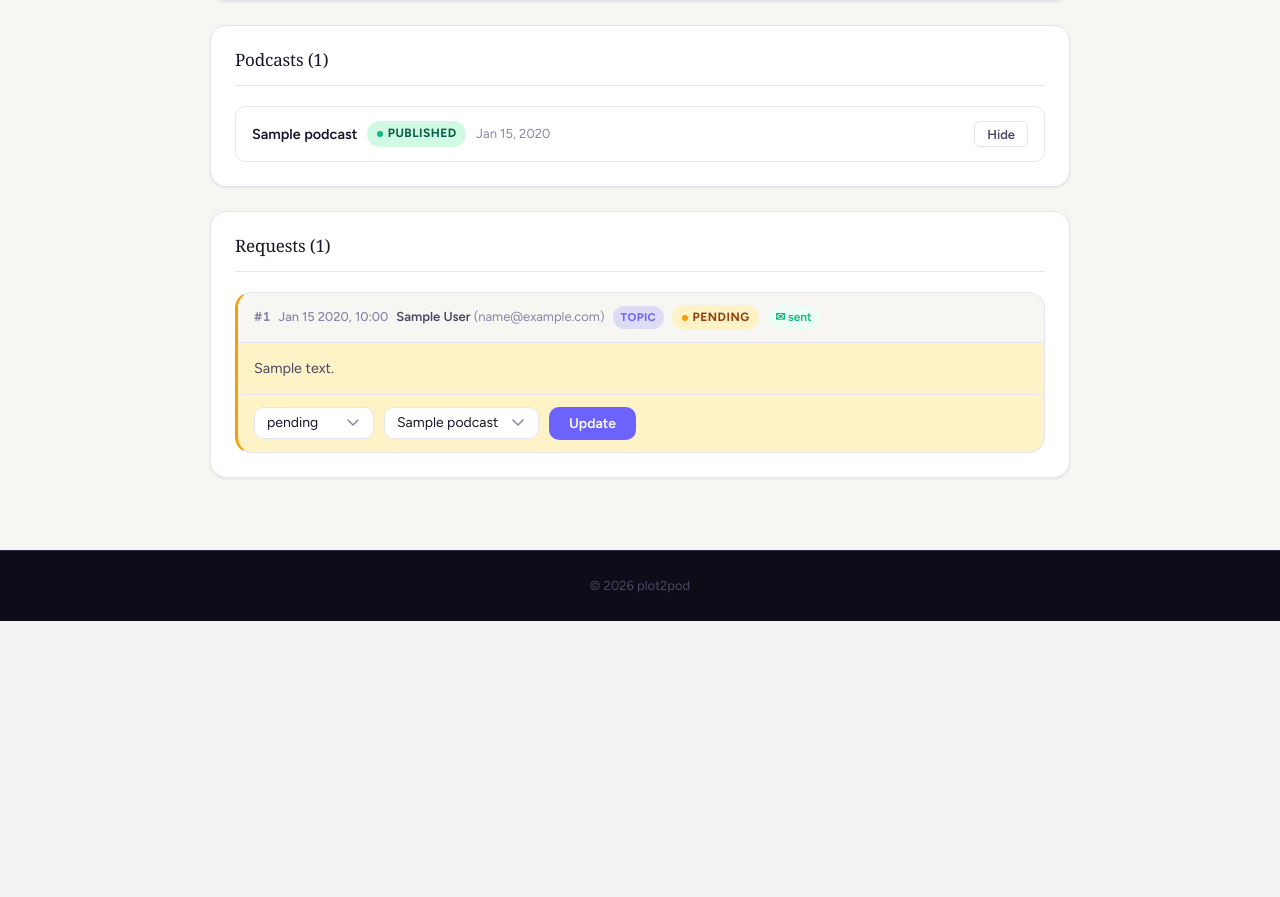
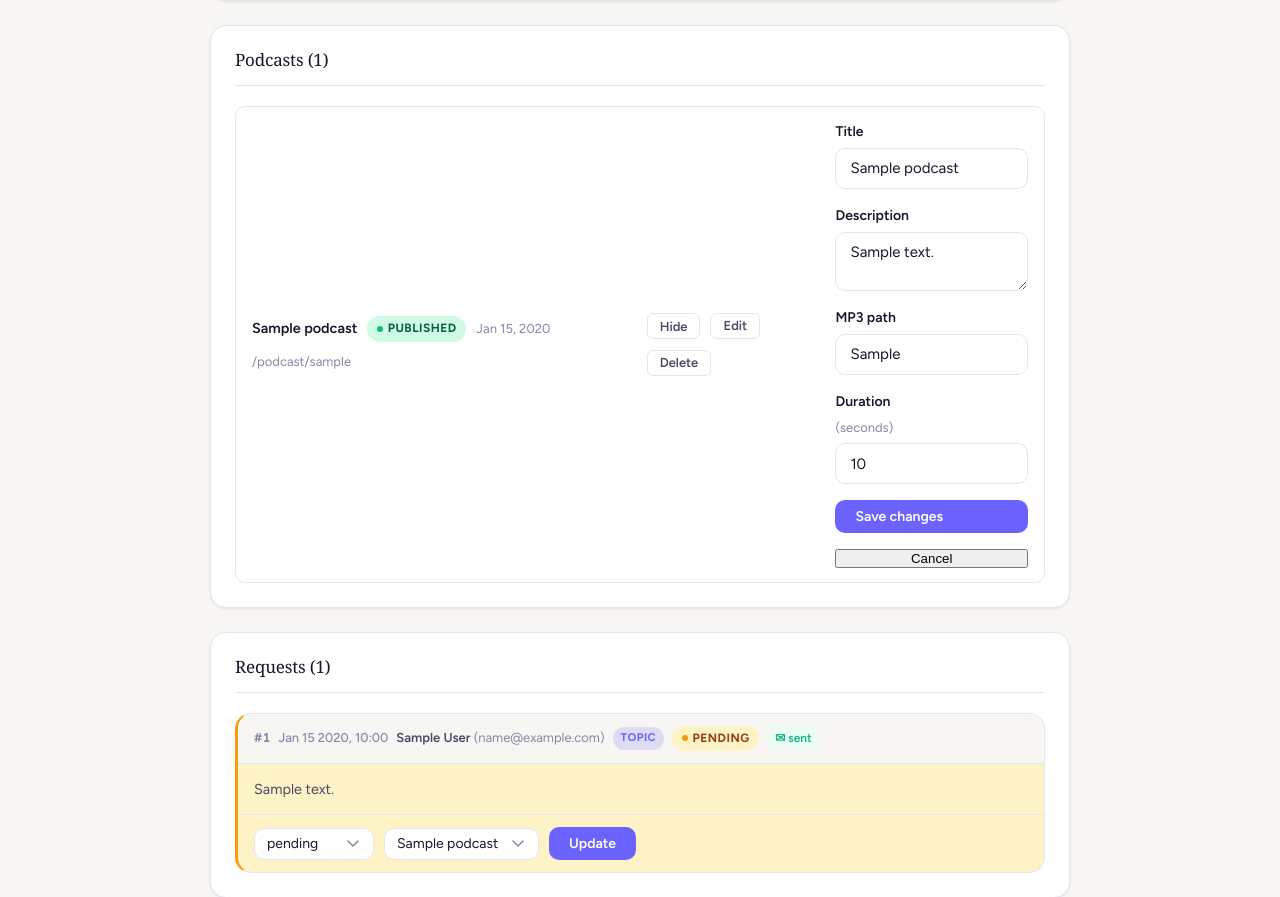
Before and after one commit to mik67/plot2pod, a PHP site: page /admin.php in a window 1280 px wide. Shown: the part 850-1747 px from the top of the page. Before the commit the page ends 1471 px from the top, so only its background shows below. Run offline with PHP 8.4, Linux system fonts and the light colour scheme; the visitor is signed in with stand-in values (Sample User, id 1); tables that the repository leaves empty hold one stand-in row (values such as "Sample post"); some web fonts are replaced.

Commit message:
feat: add inline edit form and delete button to podcast list
Co-Authored-By: Claude Sonnet 4.6 <noreply@anthropic.com>

```diff
--- a/admin.php
+++ b/admin.php
@@ -237,19 +237,59 @@ $done    = count(array_filter($requests, fn($r) => $r['status'] === 'done'));
             <div class="admin-podcasts">
                 <?php foreach ($podcasts as $p): ?>
                 <div class="admin-podcast-row <?= $p['published'] ? '' : 'unpublished' ?>">
-                    <div>
+                    <div class="admin-podcast-info">
                         <strong><?= htmlspecialchars($p['title']) ?></strong>
                         <span class="status-badge <?= $p['published'] ? 'status-done' : 'status-pending' ?>">
                             <?= $p['published'] ? 'published' : 'hidden' ?>
                         </span>
                         <small><?= date('M j, Y', strtotime($p['created_at'])) ?></small>
+                        <small class="text-muted">/podcast/<?= htmlspecialchars($p['slug']) ?></small>
                     </div>
-                    <form method="POST" action="/admin.php" style="display:inline">
+                    <div class="admin-podcast-actions">
+                        <!-- Toggle published -->
+                        <form method="POST" action="/admin.php" style="display:inline">
+                            <input type="hidden" name="csrf_token" value="<?= $csrf ?>">
+                            <input type="hidden" name="action"     value="toggle_published">
+                            <input type="hidden" name="podcast_id" value="<?= $p['id'] ?>">
+                            <button type="submit" class="btn-small">
+                                <?= $p['published'] ? 'Hide' : 'Publish' ?>
+                            </button>
+                        </form>
+                        <!-- Edit toggle -->
+                        <button type="button" class="btn-small"
+                            onclick="document.getElementById('edit-<?= $p['id'] ?>').classList.toggle('hidden')">
+                            Edit
+                        </button>
+                        <!-- Delete -->
+                        <form method="POST" action="/admin.php" style="display:inline"
+                              onsubmit="return confirm('Delete this podcast? This cannot be undone.')">
+                            <input type="hidden" name="csrf_token" value="<?= $csrf ?>">
+                            <input type="hidden" name="action"     value="delete_podcast">
+                            <input type="hidden" name="podcast_id" value="<?= $p['id'] ?>">
+                            <button type="submit" class="btn-small btn-danger">Delete</button>
+                        </form>
+                    </div>
+                    <!-- Inline edit form -->
+                    <form method="POST" action="/admin.php" class="admin-form edit-form hidden" id="edit-<?= $p['id'] ?>">
                         <input type="hidden" name="csrf_token"  value="<?= $csrf ?>">
-                        <input type="hidden" name="action"      value="toggle_published">
+                        <input type="hidden" name="action"      value="edit_podcast">
                         <input type="hidden" name="podcast_id"  value="<?= $p['id'] ?>">
-                        <button type="submit" class="btn-small">
-                            <?= $p['published'] ? 'Hide' : 'Publish' ?>
+                        <label>Title
+                            <input type="text" name="title" value="<?= htmlspecialchars($p['title']) ?>" required>
+                        </label>
+                        <label>Description
+                            <textarea name="description" rows="2"><?= htmlspecialchars($p['description']) ?></textarea>
+                        </label>
+                        <label>MP3 path
+                            <input type="text" name="mp3_path" value="<?= htmlspecialchars($p['mp3_path']) ?>" required>
+                        </label>
+                        <label>Duration <small>(seconds)</small>
+                            <input type="number" name="duration" value="<?= $p['duration'] ?>" min="0">
+                        </label>
+                        <button type="submit">Save changes</button>
+                        <button type="button"
+                            onclick="document.getElementById('edit-<?= $p['id'] ?>').classList.add('hidden')">
+                            Cancel
                         </button>
                     </form>
                 </div>
```
